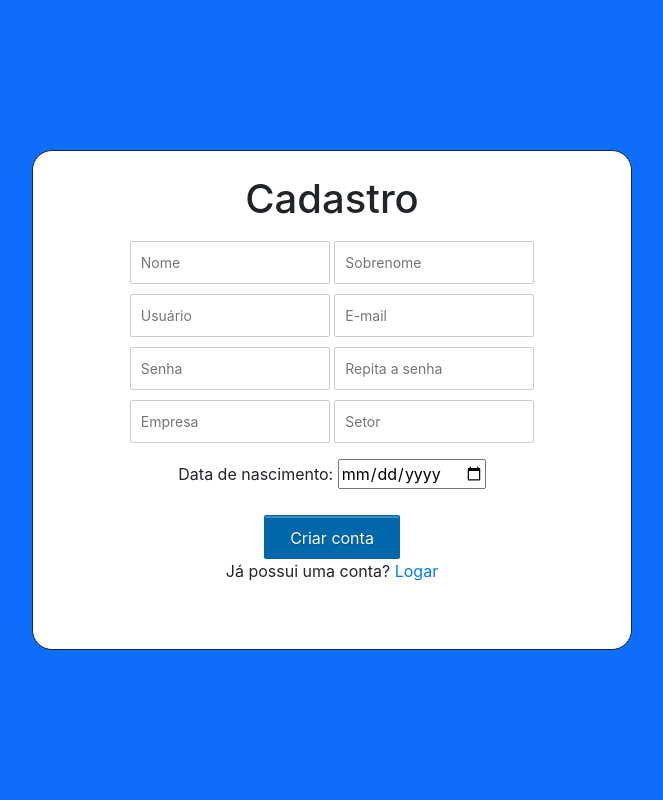
After one commit to julioamorimbr/tccservicedesk, a PHP site: page /register.php in a window 1280 px wide. The commit adds this page. Shown: the whole page, without its empty margins (308-971 px from the left). Run offline with PHP 8.4, Linux system fonts and the light colour scheme.

Commit message:
Adicionando configurações de CSS na tela de login e registro, além de novos campos no registro

```diff
--- a/css/login.css
+++ b/css/login.css
@@ -13,11 +13,21 @@
     }
 
     .box {
-    width: 400px;
-    height: 400px;
+    width: 600px;
+    height: 500px;
     background: #fff;
     border:solid 1px;
     border-radius:20px;
     text-align: center;
     margin: 0 auto;
     }
+
+    .boxsucess {
+      width: 500px;
+      height: 100px;
+      background: #fff;
+      border:solid 1px;
+      border-radius:20px;
+      text-align: center;
+      margin: 0 auto;
+      }
--- a/dashboard.php
+++ b/dashboard.php
@@ -7,7 +7,10 @@ include("auth.php");
 <head>
 <meta charset="utf-8">
 <title>Dashboard</title>
-<link rel="stylesheet" href="css/style.css" />
+<link rel="stylesheet" type="text/css" href="style.css" />
+<link rel="stylesheet" type="text/css" href="css/login.css" />
+<link rel="stylesheet" type="text/css" href="css/bootstrap.css" />
+<link rel="stylesheet" type="text/css" href="css/footer.css" />
 </head>
 <body>
 <div class="form">
--- /dev/null
+++ b/register.php
@@ -0,0 +1,67 @@
+<!DOCTYPE html>
+<html>
+<head>
+<meta charset="utf-8">
+<title>Criar conta</title>
+<link rel="stylesheet" type="text/css" href="style.css" />
+<link rel="stylesheet" type="text/css" href="css/login.css" />
+<link rel="stylesheet" type="text/css" href="css/bootstrap.css" />
+<link rel="stylesheet" type="text/css" href="css/footer.css" />
+</head>
+<body>
+<?php
+require('db.php');
+// If form submitted, insert values into the database.
+if (isset($_REQUEST['username'])){
+        // removes backslashes
+	$username = stripslashes($_REQUEST['username']);
+        //escapes special characters in a string
+	$username = mysqli_real_escape_string($con,$username);
+	$email = stripslashes($_REQUEST['email']);
+	$email = mysqli_real_escape_string($con,$email);
+        $dtnasc = stripslashes($_REQUEST['dtnasc']);
+	$dtnasc = mysqli_real_escape_string($con,$dtnasc);
+        $nome = stripslashes($_REQUEST['nome']);
+	$nome = mysqli_real_escape_string($con,$nome);
+        $sobrenome = stripslashes($_REQUEST['sobrenome']);
+	$sobrenome = mysqli_real_escape_string($con,$sobrenome);
+        $empresa = stripslashes($_REQUEST['empresa']);
+	$empresa = mysqli_real_escape_string($con,$empresa);
+        $setor = stripslashes($_REQUEST['setor']);
+	$setor = mysqli_real_escape_string($con,$setor);
+	$password = stripslashes($_REQUEST['password']);
+	$password = mysqli_real_escape_string($con,$password);
+	$trn_date = date("Y-m-d H:i:s");
+        $query = "INSERT into `users` (username, password, email, trn_date, dtnasc, nome, sobrenome, empresa, setor)
+VALUES ('$username', '".md5($password)."', '$email', '$trn_date', '$dtnasc', '$nome', '$sobrenome', '$empresa', '$setor')";
+        $result = mysqli_query($con,$query);
+        if($result){
+            echo "<div class='container'> <div class='boxsucess'>
+                <h3> Você foi cadastrado com sucesso. </h3>
+                <br> Clique aqui para <a href='login.php'>logar</a></div></div>";
+        }
+    }else{
+?>
+<div class="container">
+<div class="box">
+<br>
+<h1>Cadastro</h1>
+<form name="registration" action="" method="post">
+<input type="text" name="nome" placeholder="Nome" required />
+<input type="text" name="sobrenome" placeholder="Sobrenome" required /><br>
+<input type="text" name="username" placeholder="Usuário" required />
+<input type="email" name="email" placeholder="E-mail" required /><br>
+<input type="password" name="password" placeholder="Senha" required />
+<input type="password" name="password" placeholder="Repita a senha" required /><br>
+<p><input type="text" name="empresa" placeholder="Empresa" required />
+<input type="text" name="setor" placeholder="Setor" required /></p>
+<p> Data de nascimento: <input type="date" name="dtnasc" placeholder="Data de Nascimento" required /></p>
+<input type="submit" name="submit" value="Criar conta" /><br>
+<p>Já possui uma conta? <a href='login.php'>Logar</a></p>
+</form>
+</div>
+</div>
+</div>
+<?php } ?>
+</body>
+</html>
```
Also changed, not shown: index.php (+5 -2 lines), login.php (+4 -16 lines), registration.php (deleted, +0 -43 lines), teste.php (added, +46 -0 lines).
